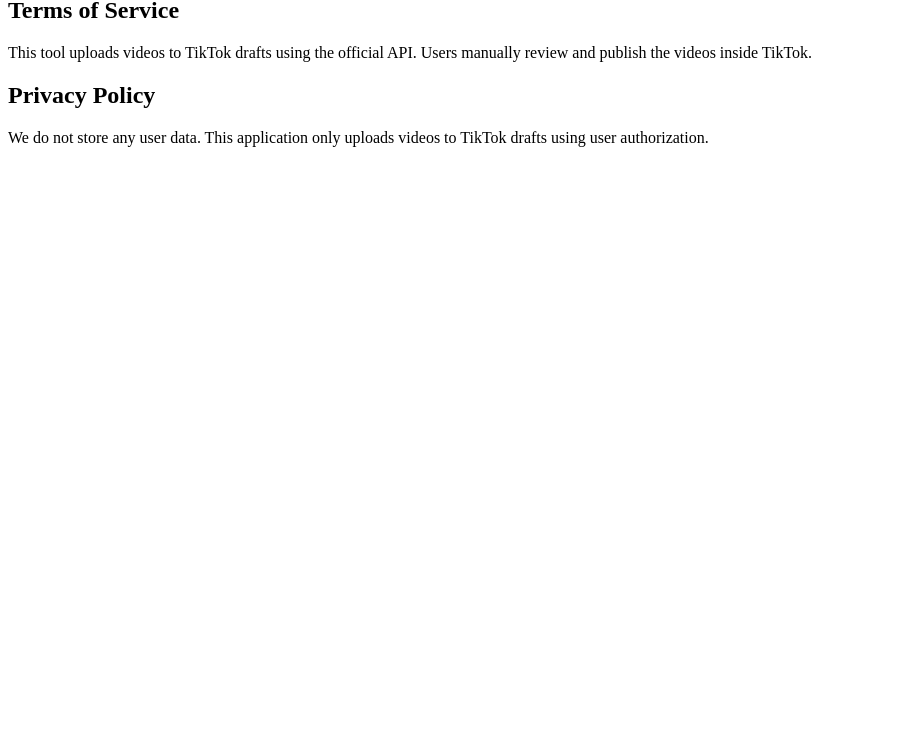
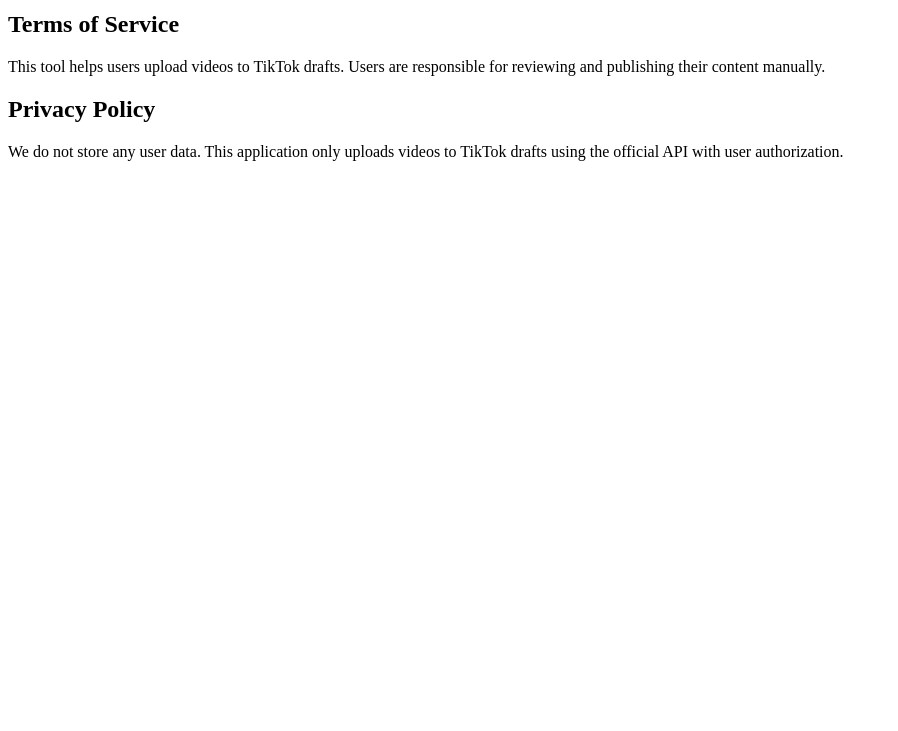
Before and after one commit to brunowinss/autodraft, a plain HTML site: page index.html in a window 1280 px wide. Shown: the part 69-800 px from the top of the page, without its empty margins (0-898 px from the left). Drawn offline with Linux system fonts and the light colour scheme.

Commit message:
Refactor HTML structure and update text content

```diff
--- a/index.html
+++ b/index.html
@@ -1,7 +1,21 @@
-<h1>Auto Draft Uploader</h1>
+<!DOCTYPE html>
+<html>
+<head>
+    <title>Auto Draft Uploader</title>
+</head>
+<body>
+    <h1>Auto Draft Uploader</h1>
 
-<h2>Terms of Service</h2>
-<p>This tool uploads videos to TikTok drafts using the official API. Users manually review and publish the videos inside TikTok.</p>
+    <h2>Terms of Service</h2>
+    <p>
+        This tool helps users upload videos to TikTok drafts.
+        Users are responsible for reviewing and publishing their content manually.
+    </p>
 
-<h2>Privacy Policy</h2>
-<p>We do not store any user data. This application only uploads videos to TikTok drafts using user authorization.</p>
+    <h2>Privacy Policy</h2>
+    <p>
+        We do not store any user data. This application only uploads videos
+        to TikTok drafts using the official API with user authorization.
+    </p>
+</body>
+</html>
```
